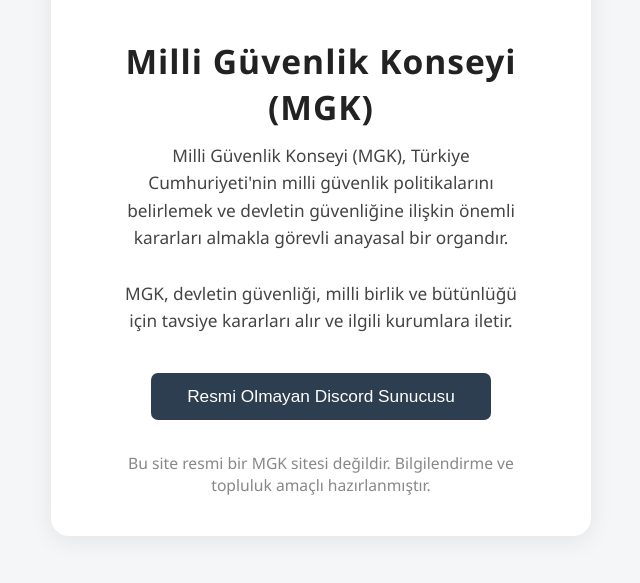
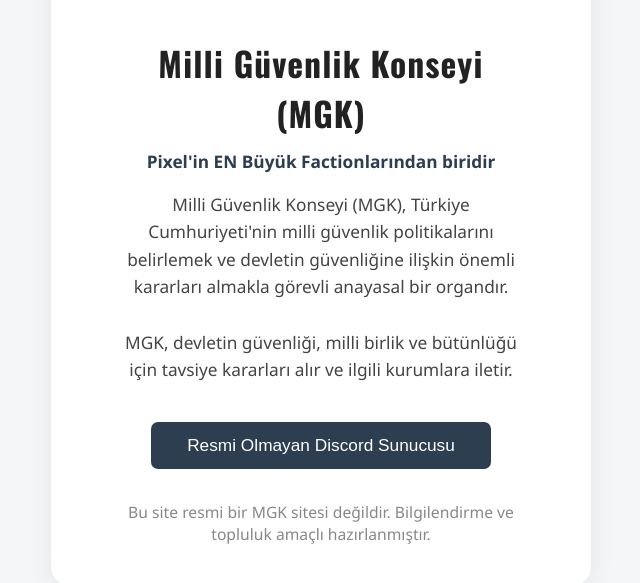
Before and after one commit to Peargo-ux/pewazz, a plain HTML site: page index.html in a window 1280 px wide. Shown: the part 129-712 px from the top of the page, without its empty margins (319-959 px from the left). Drawn offline with nearby package versions, Linux system fonts and the light colour scheme.

Commit message:
Update index.html

```diff
--- a/index.html
+++ b/index.html
@@ -36,6 +36,7 @@
             margin-bottom: 12px;
             font-weight: 700;
             letter-spacing: 1px;
+            font-family: 'Oswald', 'Arial Black', Arial, sans-serif;
         }
         .desc {
             color: #444;
@@ -64,11 +65,13 @@
             font-size: 0.98rem;
         }
     </style>
+    <link href="https://fonts.googleapis.com/css2?family=Oswald:wght@700&display=swap" rel="stylesheet">
 </head>
 <body>
     <div class="container">
         <img src="mgk.png" alt="MGK Logosu" class="mgk-logo">
         <h1>Milli Güvenlik Konseyi (MGK)</h1>
+        <div style="font-size:1.08rem; color:#2d3e50; font-weight:600; margin-bottom:18px;">Pixel'in EN Büyük Factionlarından biridir</div>
         <div class="desc">
             Milli Güvenlik Konseyi (MGK), Türkiye Cumhuriyeti'nin milli güvenlik politikalarını belirlemek ve devletin güvenliğine ilişkin önemli kararları almakla görevli anayasal bir organdır.<br><br>
             MGK, devletin güvenliği, milli birlik ve bütünlüğü için tavsiye kararları alır ve ilgili kurumlara iletir.
```
